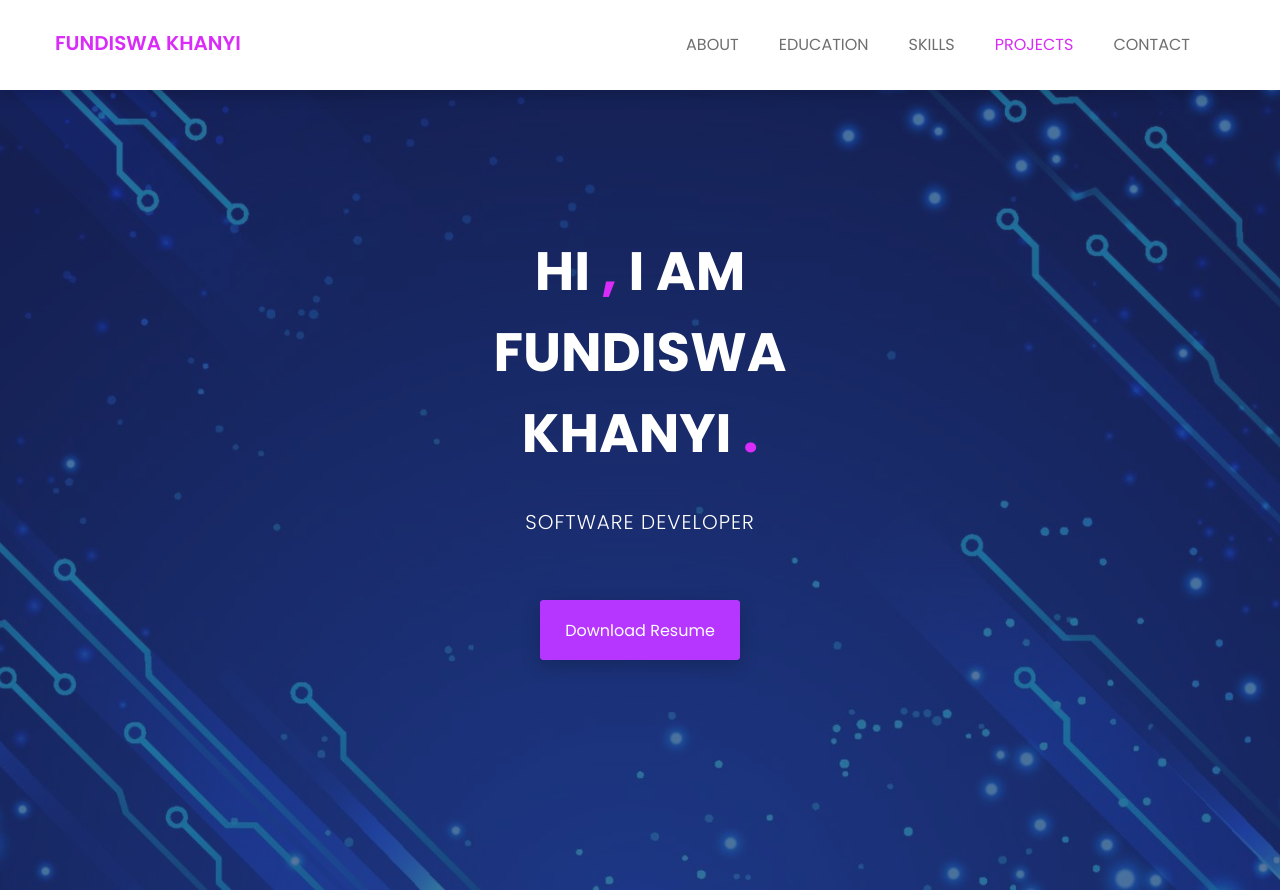
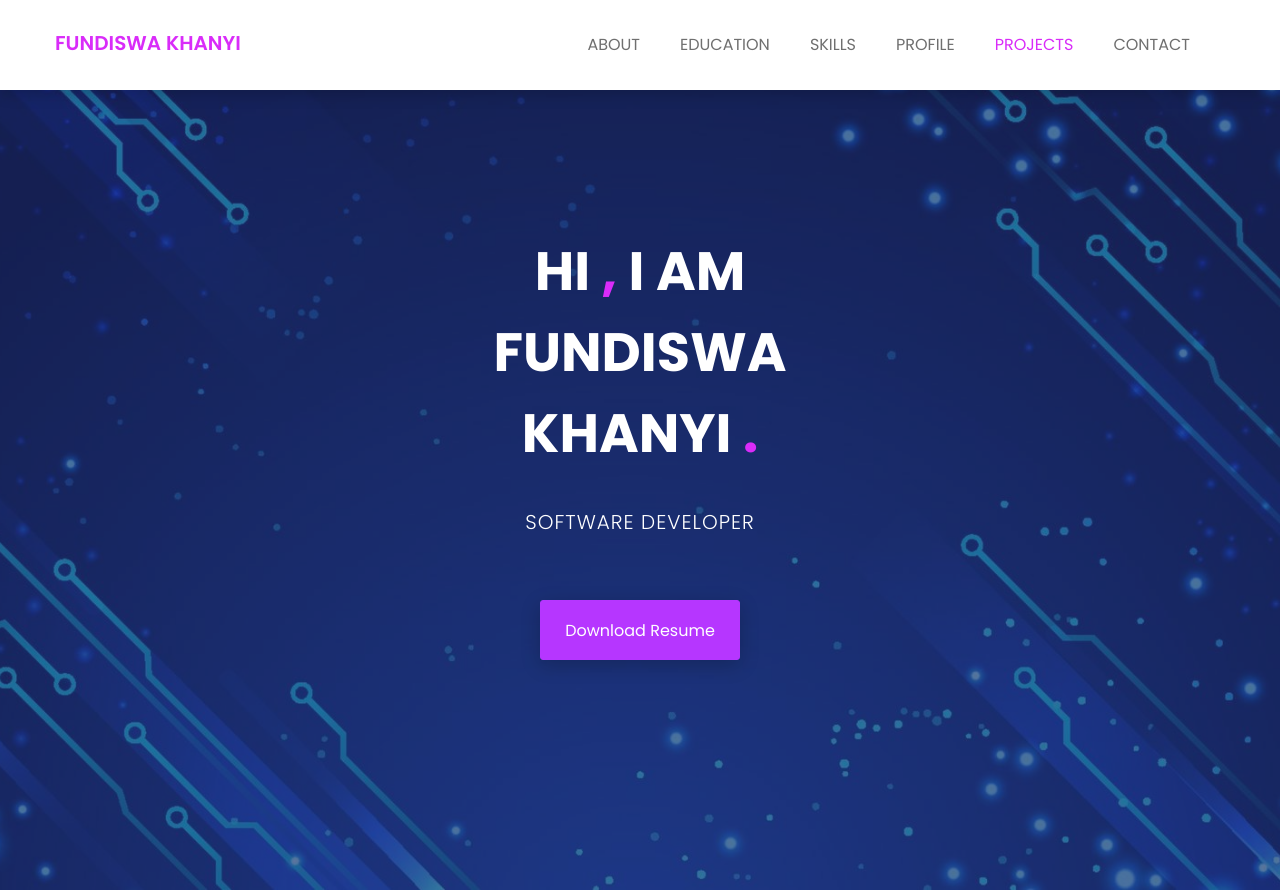
Before and after one commit to fundiswa20/fundiswa-khanyi, a plain HTML site: page index.html in a window 1280 px wide. Shown: the top 890 px of the page. Drawn offline with nearby package versions, Linux system fonts and the light colour scheme.

Commit message:
projects

```diff
--- a/index.html
+++ b/index.html
@@ -51,9 +51,7 @@
         <![endif]-->
 
     </head>
-
 	<body>
-
 
 		<!-- top-area Start -->
 		<header class="top-area">
@@ -79,7 +77,8 @@
 								<li class="smooth-menu"><a href="#about">About</a></li>
 			                    <li class=" smooth-menu"><a href="#education">Education</a></li>
 			                    <li class="smooth-menu"><a href="#skills">Skills</a></li>
-			                    <li class="smooth-menu"><a href="#profiles">Projects</a></li>
+			                    <li class="smooth-menu"><a href="#profiles">Profile</a></li>
+								<li class="smooth-menu"><a href="#portfolio">Projects</a></li>
 			                    <li class="smooth-menu"><a href="#contact">Contact</a></li>
 			                </ul><!--/.nav -->
 			            </div><!-- /.navbar-collapse -->
```
